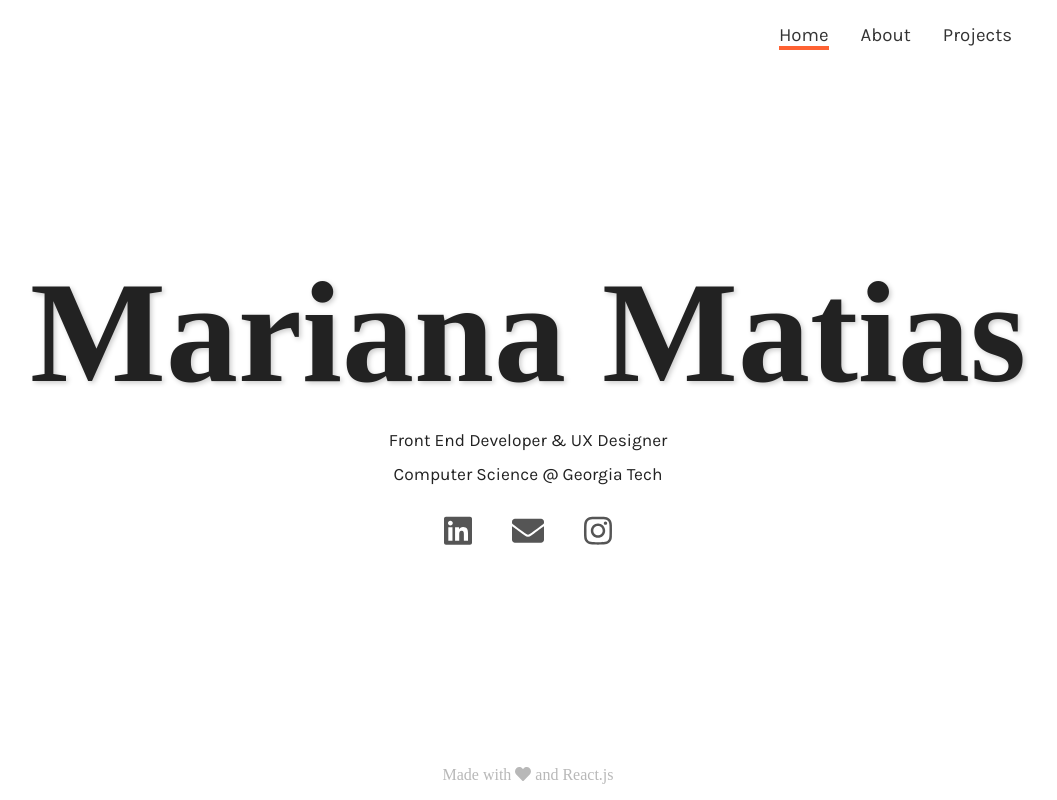
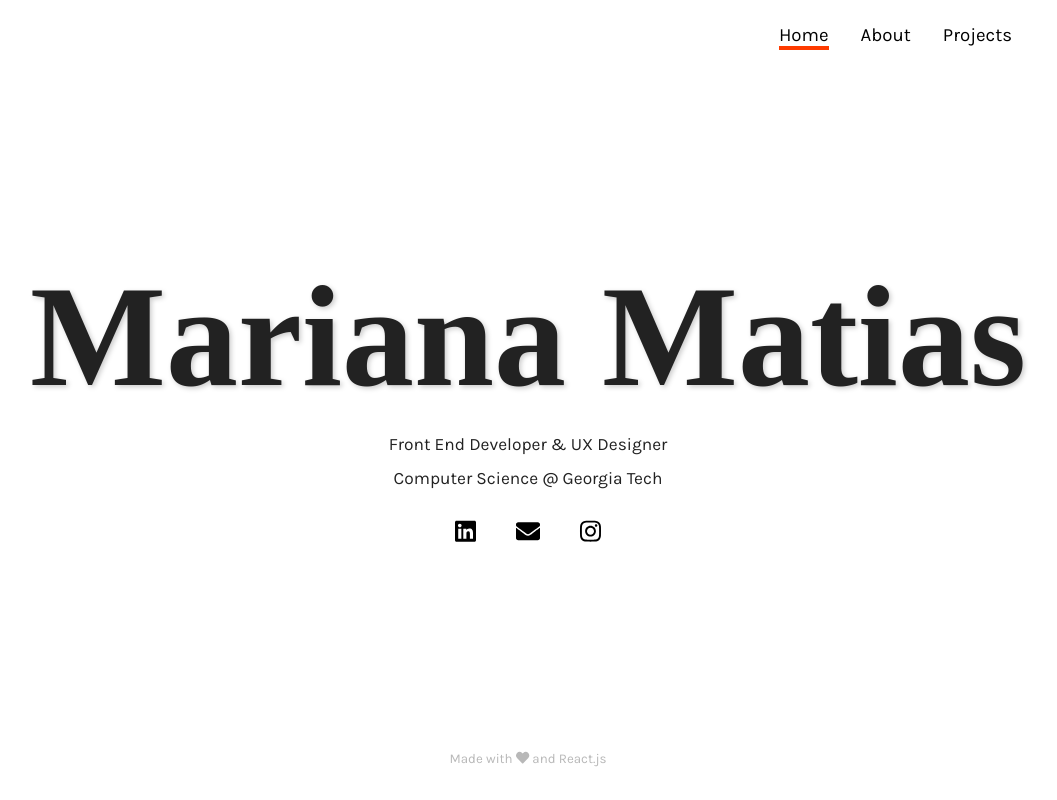
Before and after one commit to marianamatias/marianamatias.github.io, a React (Create React App) app in the folder portfolio/: page / in a window 1280 px wide. Shown: the whole page, without its empty margins (112-1169 px from the left). Built offline with nearby package versions, Linux system fonts and the light colour scheme; a web font is replaced by a local one.

Commit message:
Home and About style edits

```diff
--- a/portfolio/src/components/Menu.js
+++ b/portfolio/src/components/Menu.js
@@ -13,7 +13,7 @@ export default styled(Menu)`
   display: flex;
   justify-content: space-between;
   background: white;
-  opacity: 0.8;
+  // opacity: 0.8;
   width: 100%;
   padding: 1.5rem 1rem;
   position: fixed;
@@ -21,7 +21,9 @@ export default styled(Menu)`
   left: 0;
   right: 0;
   display: ${(props) =>
-    parseFloat(props.scrollPosition) > 1 ? "none" : "flex"};
+    (props.scrollPosition) > 350 ? "none" : "flex"};
+  opacity: ${(props) =>
+    (props.scrollPosition) > 50 ? 0.8 : 1};
 
   p {
     font-family: "Dawning of a New Day", cursive;
--- a/portfolio/src/components/MenuWrapper.js
+++ b/portfolio/src/components/MenuWrapper.js
@@ -12,11 +12,7 @@ const MenuWrapper = ({ children, className }) => {
 
   const scrollProgress = () => {
     const scrollPx = document.documentElement.scrollTop;
-    const winHeightPx =
-      document.documentElement.scrollHeight -
-      document.documentElement.clientHeight;
-    const scrolledAmount = `${(scrollPx / winHeightPx) * 100}%`;
-    setScrolled(scrolledAmount);
+    setScrolled(scrollPx);
   };
 
   return (
--- a/portfolio/src/components/Pages/About.js
+++ b/portfolio/src/components/Pages/About.js
@@ -36,14 +36,20 @@ const About = ({ className }) => {
           <p>
             My biggest passion is a combination of traveling, learning
             languages, and discovering other cultures. I am a huge advocate for
-            the benefits of travel - I've done a few exchanges in France{" "}
-            <span role="img" aria-label="fr">
+            the benefits of travel - I've done a few exchanges in{" "}
+            <a href="https://sites.gatech.edu/ramble-abroad-blog/2018/08/29/why-i-didnt-travel/">
+              <mark>France</mark>
+            </a>{" "}
+            {/* <span role="img" aria-label="fr">
               🇫🇷
-            </span>
-            , I've interned in Brazil{" "}
-            <span role="img" aria-label="br">
+            </span> */}
+            , I've interned in{" "}
+            <a href="https://www.linkedin.com/posts/activity-6700114796425158656-GNy2">
+              <mark>Brazil</mark>
+            </a>{" "}
+            {/* <span role="img" aria-label="br">
               🇧🇷
-            </span>
+            </span> */}
             , and I'm just getting started!
           </p>
           {/* <p>
@@ -79,6 +85,7 @@ export default styled(About)`
     display: grid;
     grid-template-columns: 40% auto;
     grid-column-gap: 2rem;
+    grid-row-gap: 2rem;
     img {
       border-radius: 0.15em;
       width: 100%;
@@ -96,8 +103,12 @@ export default styled(About)`
   }
   @media screen and (max-width: 992px) {
     .container {
-      display: flex;
-      flex-wrap: wrap;
+      grid-template-columns: 1fr;
+    }
+  }
+  @media screen and (max-width: 600px) {
+    h1 {
+      font-size: 2rem;
     }
   }
 `;
--- a/portfolio/src/components/Pages/Home.js
+++ b/portfolio/src/components/Pages/Home.js
@@ -15,22 +15,31 @@ const Home = ({ className }) => {
         </span>
         <SocialLinks />
       </div>
-      <div className="footer">
+      <p className="footer">
         Made with <FontAwesomeIcon icon={faHeart} /> and React.js
-      </div>
+      </p>
     </div>
   );
 };
 
 export default styled(Home)`
   .footer {
+    font-size: 10pt;
     position: fixed;
     bottom: 0;
     right: 0;
     left: 0;
     text-align: center;
     padding: 1rem 0;
-    color: #B8B8B8;
+    color: #b8b8b8;
+
+    svg {
+      transition: all 0.3s;
+      &:hover {
+        color: #f80081;
+        transform: scale(1.3);
+      }
+    }
   }
   .info {
     position: absolute;
@@ -61,6 +70,8 @@ export default styled(Home)`
     @media screen and (max-width: 600px) {
       h1 {
         font-size: 5rem;
+        text-shadow: none;
+        font-weight: normal;
       }
       .description {
         display: none;
--- a/portfolio/src/components/Pages/ProjectPage.js
+++ b/portfolio/src/components/Pages/ProjectPage.js
@@ -11,9 +11,9 @@ const ProjectPage = ({ className, children }) => {
 
   useEffect(() => {
     window.addEventListener("scroll", scrollProgress);
-    if (!showFAB && window.pageYOffset > 400) {
+    if (!showFAB && window.pageYOffset > 350) {
       setShowFAB(true);
-    } else if (showFAB && window.pageYOffset <= 400) {
+    } else if (showFAB && window.pageYOffset <= 350) {
       setShowFAB(false);
     }
   }, [scrolled, showFAB]);
@@ -35,10 +35,7 @@ const ProjectPage = ({ className, children }) => {
     <div className={className}>
       <ProgressBar width={scrolled} />
       {children}
-      <div
-        className="fab"
-        style={{ visibility: parseFloat(scrolled) > 20 ? "visible" : "hidden" }}
-      >
+      <div className="fab" style={{ display: showFAB ? "flex" : "none" }}>
         <Button onClick={scrollToTop}>
           <FontAwesomeIcon icon={faAngleUp} size="2x" />
         </Button>
@@ -57,7 +54,7 @@ export default styled(ProjectPage)`
     position: fixed;
     bottom: 0;
     right: 0;
-    opacity: 0.6;
+    opacity: 0.8;
     transition: all 0.3s;
 
     ${Button} {
--- a/portfolio/src/components/SocialLinks.js
+++ b/portfolio/src/components/SocialLinks.js
@@ -37,11 +37,14 @@ export default styled(SocialLinks)`
   margin-top: 2rem;
 
   a {
-    color: #555;
-    font-size: 2rem;
-    transition: all 0.2s;
-    :hover {
-      color: #f80081;
+    color: black;
+    font-size: 1.5rem;
+    svg {
+      transition: all 0.2s;
+      &:hover {
+        color: #f80081;
+        transform: scale(1.3);
+      }
     }
   }
 
--- a/portfolio/src/index.css
+++ b/portfolio/src/index.css
@@ -35,6 +35,7 @@ ul {
 a {
   font-family: "Karla", serif;
 }
+
 mark {
   display: inline-block;
   line-height: 0em;
```
